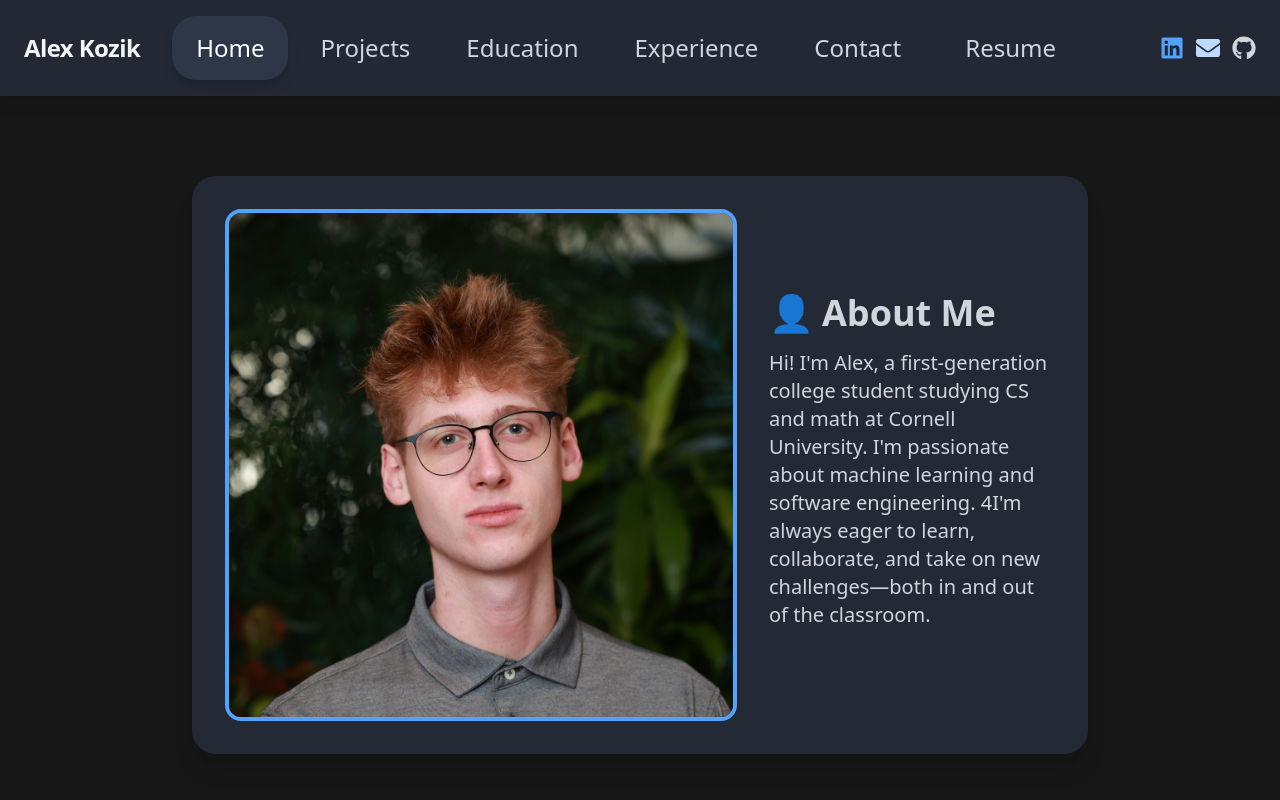
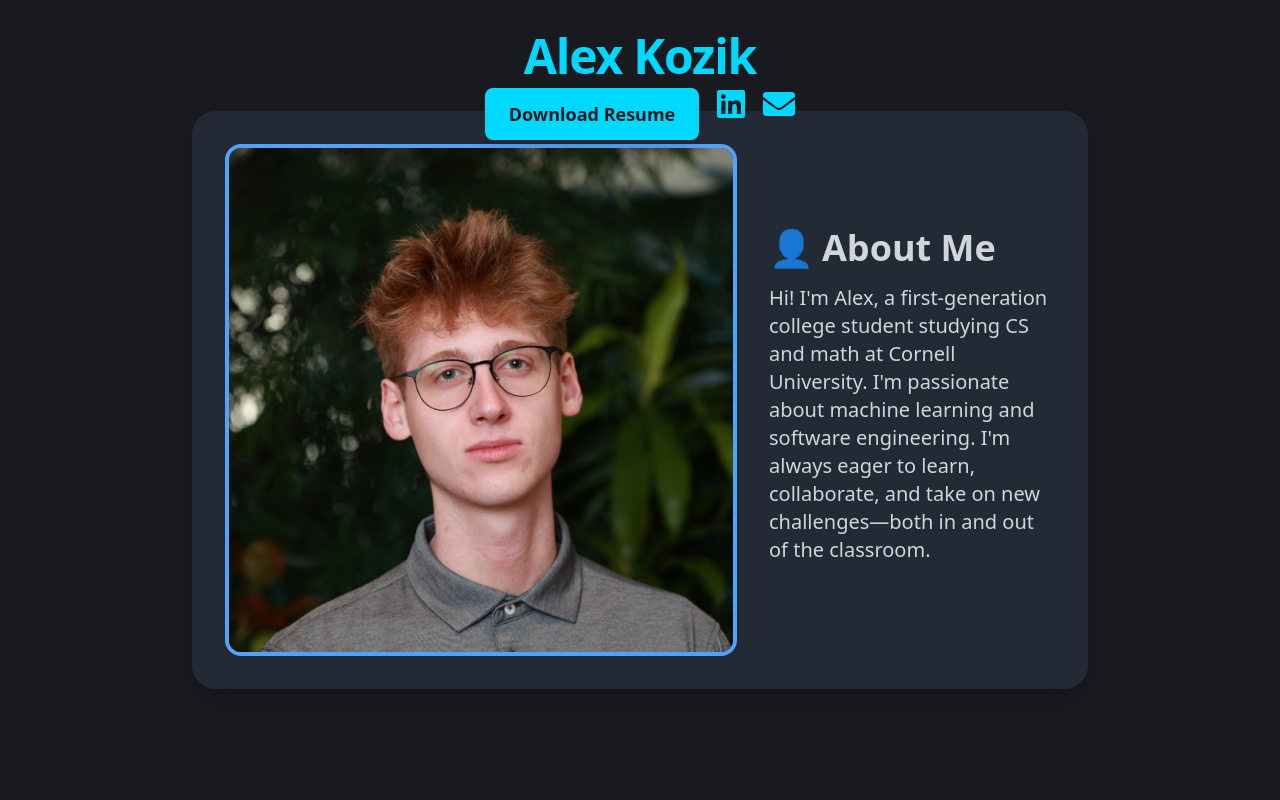
Before and after one commit to LambdaAK/Alex-Kozik-Portfolio, a React (Vite) app: page / in a window 1280 px wide. Shown: the top 800 px of the page. Built offline with nearby package versions, Linux system fonts and the light colour scheme.

Commit message:
Turned into a single page application.

```diff
--- a/src/App.tsx
+++ b/src/App.tsx
@@ -1,12 +1,10 @@
 import './App.css'
-import Navbar from './Navbar';
-import { BrowserRouter as Router, Routes, Route } from 'react-router-dom';
 import React, { useState } from 'react';
-import { FaLinkedin, FaEnvelope, FaGithub } from 'react-icons/fa';
+import { FaLinkedin, FaEnvelope } from 'react-icons/fa';
 
 // About Me Card Component
 const AboutMeCard = () => (
-  <div className="mx-auto mt-12 max-w-4xl rounded-3xl bg-[#232a36] shadow-xl p-8 flex flex-col md:flex-row items-center gap-8 border border-[#232a36]/60">
+  <div className="w-full max-w-4xl rounded-3xl bg-[#232a36] shadow-xl p-8 flex flex-col md:flex-row items-center gap-8 border border-[#232a36]/60">
     {/* Profile Picture */}
     <div className="flex-shrink-0">
       <div className="w-128 h-128 rounded-2xl border-4 border-blue-400 overflow-hidden bg-neutral-800 flex items-center justify-center">
@@ -24,20 +22,14 @@ const AboutMeCard = () => (
         <span role="img" aria-label="About">👤</span> About Me
       </h2>
       <p className="mb-2 text-xl">
-      Hi! I'm Alex, a first-generation college student studying CS and math at Cornell University.
+        Hi! I'm Alex, a first-generation college student studying CS and math at Cornell University.
 
-      I'm passionate about machine learning and software engineering.
+        I'm passionate about machine learning and software engineering.
 
-      4I'm always eager to learn, collaborate, and take on new challenges—both in and out of the classroom.
+        I'm always eager to learn, collaborate, and take on new challenges—both in and out of the classroom.
       </p>
       {/* Add more about you here if desired */}
     </div>
-  </div>
-);
-
-const Home = () => (
-  <div className="flex flex-col items-center justify-center min-h-[70vh]">
-    <AboutMeCard />
   </div>
 );
 
@@ -513,25 +505,47 @@ const Projects = () => (
   </div>
 );
 
-const Education = () => <EducationSection />;
-const Experience = () => <ExperienceSection />;
-const Contact = () => <div className="py-8">Contact Page</div>;
-
 function App() {
   return (
-    <div className="min-h-screen bg-neutral-900 text-white">
-      <Router>
-        <Navbar />
-        <main className="max-w-6xl mx-auto px-4 py-8">
-          <Routes>
-            <Route path="/" element={<Home />} />
-            <Route path="/projects" element={<Projects />} />
-            <Route path="/education" element={<Education />} />
-            <Route path="/experience" element={<Experience />} />
-            <Route path="/contact" element={<Contact />} />
-          </Routes>
-        </main>
-      </Router>
+    <div className="min-h-screen bg-[#181A20] text-[#E5E7EB]">
+      <div className="flex flex-col gap-24 max-w-5xl mx-auto px-4 pb-24">
+        <section id="about">
+          <div className="relative w-full min-h-screen">
+            {/* Header section - absolutely positioned */}
+            <div className="absolute top-8 left-0 right-0 z-10 flex flex-col items-center">
+              <span className="text-5xl font-extrabold text-[#00D9FF] tracking-tight mb-2">Alex Kozik</span>
+              <div className="flex gap-4">
+                <a
+                  href="/resume.pdf"
+                  download
+                  className="px-6 py-3 bg-[#00D9FF] text-[#181A20] rounded-lg font-bold text-lg shadow-lg hover:bg-cyan-400 transition"
+                >
+                  Download Resume
+                </a>
+                <a href="https://linkedin.com/in/alex-kozik" target="_blank" rel="noopener noreferrer" aria-label="LinkedIn">
+                  <FaLinkedin className="text-[#00D9FF] hover:text-cyan-400" size={32} />
+                </a>
+                <a href="mailto:alex.kozik@yahoo.com" aria-label="Email">
+                  <FaEnvelope className="text-[#00D9FF] hover:text-cyan-400" size={32} />
+                </a>
+              </div>
+            </div>
+            {/* Perfectly centered About Me Card */}
+            <div className="absolute inset-0 flex items-center justify-center px-4">
+              <AboutMeCard />
+            </div>
+          </div>
+        </section>
+        <section id="education">
+          <EducationSection />
+        </section>
+        <section id="experience">
+          <ExperienceSection />
+        </section>
+        <section id="projects">
+          <Projects />
+        </section>
+      </div>
     </div>
   );
 }
```
